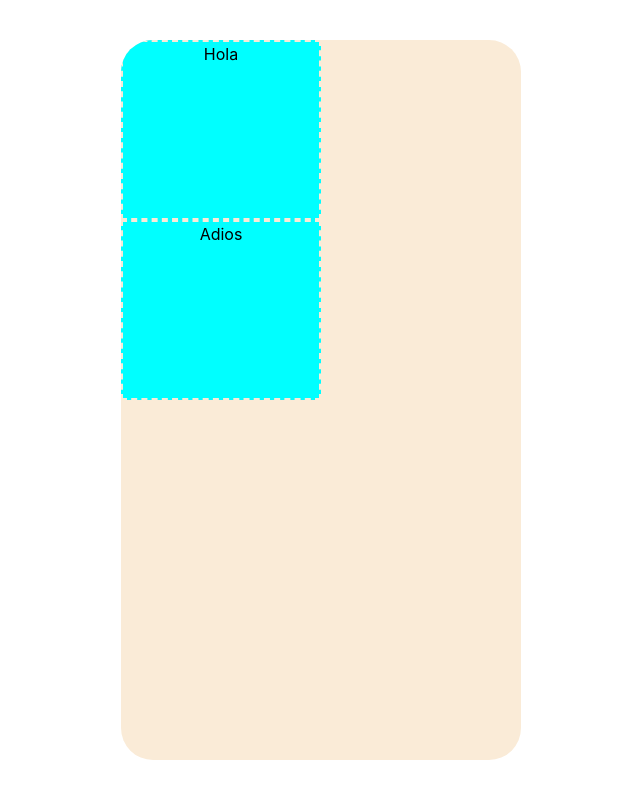
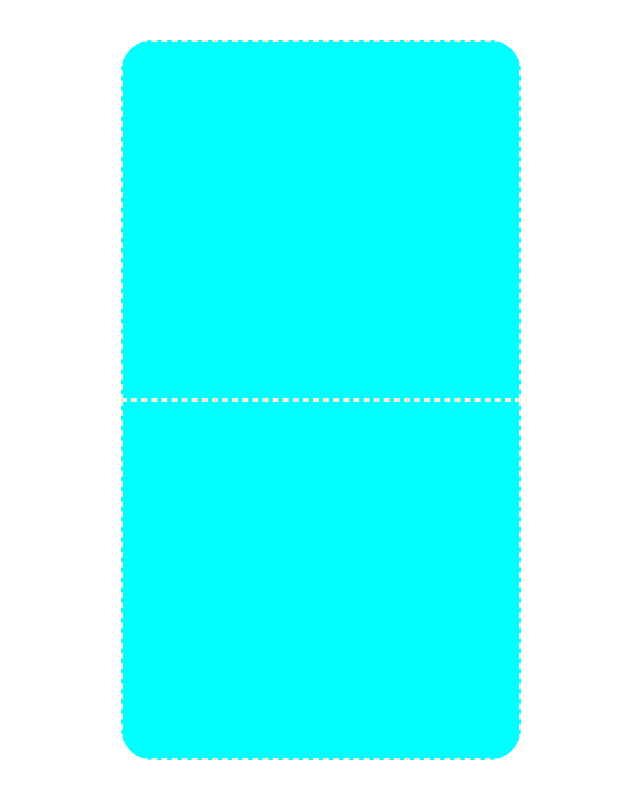
Before and after one commit to ShannonEchegaray/Fund-Maker, a React (Vite) app: page / in a window 1280 px wide. Shown: the whole page, without its empty margins (319-959 px from the left). Built offline with nearby package versions, Linux system fonts and the light colour scheme.

Commit message:
feat: add layout prop to grid

```diff
--- a/src/App.tsx
+++ b/src/App.tsx
@@ -36,7 +36,33 @@ function App() {
     >
       <Grid
         images={images}
-        size={{ x: 4, y: 8 }}
+        layout={
+          {
+            size: {x: 4, y: 8},
+            content: [
+              {
+                position: {
+                  x: 0,
+                  y: 0
+                },
+                size: {
+                  x: 4,
+                  y: 4
+                }
+              },
+              {
+                position: {
+                  x: 0,
+                  y: 4
+                },
+                size: {
+                  x: 4,
+                  y: 4
+                }
+              }
+            ]
+          }
+        }
       />
     </DndProvider>
   )
--- a/src/components/grid/grid.tsx
+++ b/src/components/grid/grid.tsx
@@ -1,7 +1,7 @@
 import React from "react";
 import styles from "./grid.module.css";
-import { useDrag } from "react-dnd";
-import { ItemTypes } from "./constants";
+// import { useDrag, useDrop } from "react-dnd";
+// import { ItemTypes } from "./constants";
 
 interface Coordinates {
   x: number;
@@ -14,55 +14,83 @@ export interface Image {
   position: Coordinates;
 }
 
+type LayoutPartType = Pick<Image, "size" | "position">
+
+export interface Layout {
+  size: Coordinates;
+  content: LayoutPartType[]
+}
+
 interface GridProps {
   images: Image[];
-  layout?: Coordinates;
+  layout: Layout;
 }
 
-const Grid: React.FC<GridProps> = ({ images, layout = { x: 4, y: 8 } }) => {
+const Grid: React.FC<GridProps> = ({ layout }) => {
   return (
     <div
       className={styles.container}
       style={{
-        gridTemplateColumns: `repeat(${layout.x}, 1fr)`,
-        gridTemplateRows: `repeat(${layout.y}, 1fr)`,
+        gridTemplateColumns: `repeat(${layout.size.x}, 1fr)`,
+        gridTemplateRows: `repeat(${layout.size.y}, 1fr)`,
       }}
     >
-      {images.map((image) => (
-        <ItemDraggable key={image.src} image={image} />
+      {layout.content.map((layoutPart, index) => (
+        <ItemDroppable key={index} position={layoutPart.position} size={layoutPart.size} />
       ))}
     </div>
   );
 };
 
-interface ItemDraggableProps {
-  image: Image;
+const ItemDroppable: React.FC<LayoutPartType> = ({position, size}) => {
+  return (
+    <div
+      className={styles.image}
+      style={{
+        gridRowStart: position.y + 1,
+        gridRowEnd: position.y + size.y + 1,
+        gridColumnStart: position.x + 1,
+        gridColumnEnd: position.x + size.x + 1,
+      }}
+    >
+    </div>
+  )
 }
 
-const ItemDraggable: React.FC<ItemDraggableProps> = ({ image }) => {
-  const [{ opacity }, dragRef] = useDrag(() => ({
-    type: ItemTypes.ITEM_DRAGGABLE,
-    collect: (monitor) => ({
-      opacity: monitor.isDragging() ? 0.5 : 1,
-    }),
-  }));
+// interface ItemDraggableProps {
+//   image: Image;
+// }
 
-  return (
-    <div
-      ref={dragRef}
-      className={styles.image}
-      key={image.src}
-      style={{
-        opacity: opacity,
-        gridRowStart: image.position.y + 1,
-        gridRowEnd: image.position.y + image.size.y + 1,
-        gridColumnStart: image.position.x + 1,
-        gridColumnEnd: image.position.x + image.size.x + 1,
-      }}
-    >
-      {image.src}
-    </div>
-  );
-};
+// const ItemDraggable: React.FC<ItemDraggableProps> = ({ image }) => {
+//   const [{ opacity }, dragRef] = useDrag(() => ({
+//     type: ItemTypes.ITEM_DRAGGABLE,
+//     collect: (monitor) => ({
+//       opacity: monitor.isDragging() ? 0.5 : 1,
+//     }),
+//   }));
+
+//   const [{canDrop}, dropRef] = useDrop({
+//     accept: ItemTypes.ITEM_DRAGGABLE,
+//     collect: (monitor) => ( {
+//       canDrop: monitor.canDrop()
+//     })
+//   })
+
+//   return (
+//     <div
+//       ref={dragRef}
+//       className={styles.image}
+//       style={{
+//         opacity: opacity,
+//         gridRowStart: image.position.y + 1,
+//         gridRowEnd: image.position.y + image.size.y + 1,
+//         gridColumnStart: image.position.x + 1,
+//         gridColumnEnd: image.position.x + image.size.x + 1,
+//       }}
+//     >
+//       {image.src}
+//     </div>
+//   );
+// };
 
 export default Grid;
```
